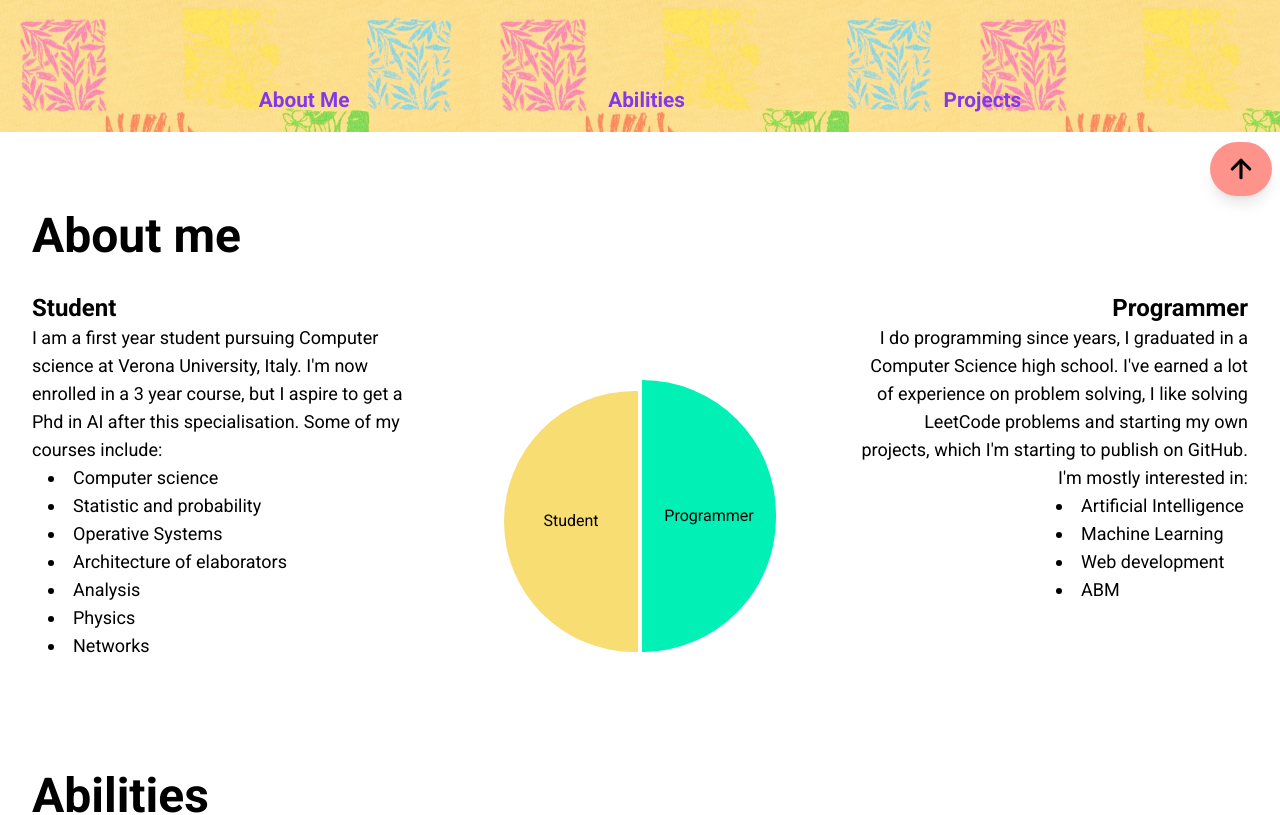
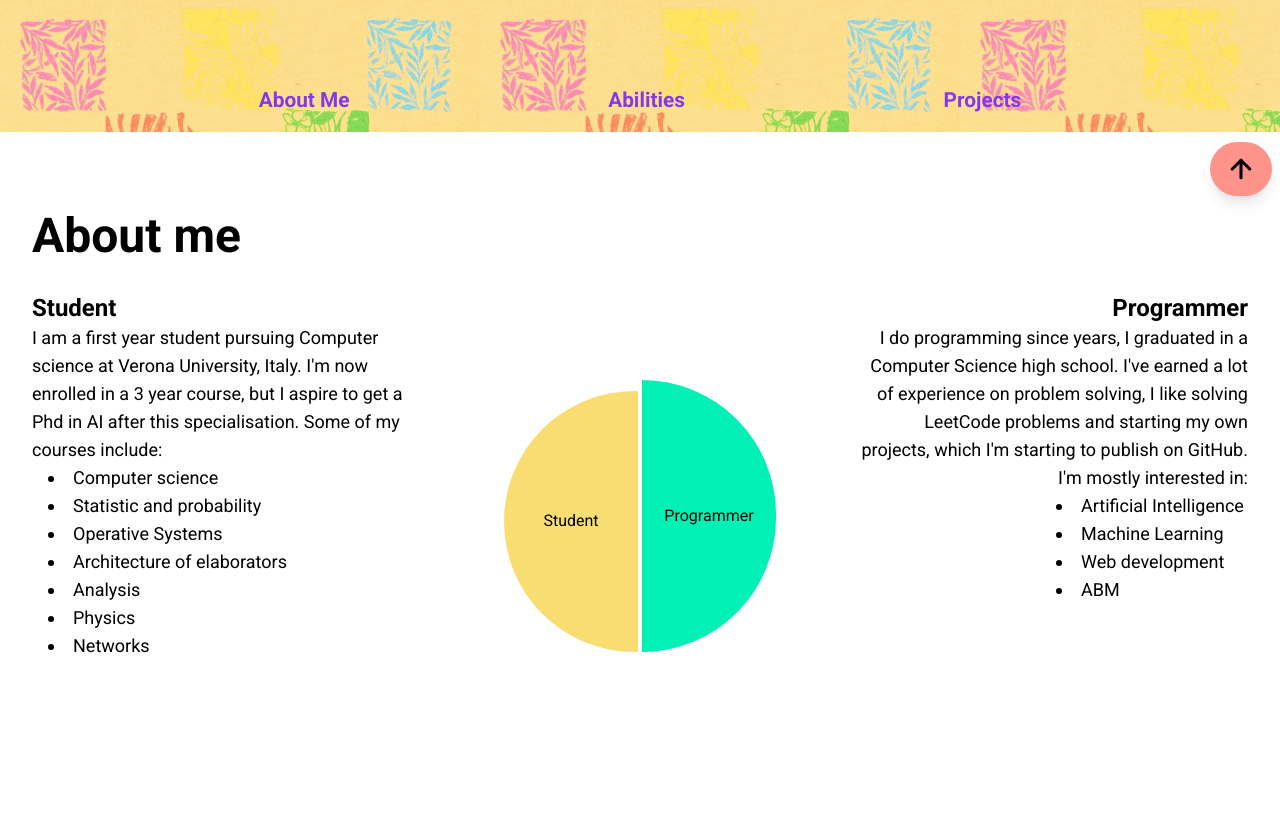
Before and after one commit to FoFFolo/foffolo.github.io, a React (Vite) app: page / in a window 1280 px wide. Shown: the part 668-1483 px from the top of the page. Built offline with nearby package versions, Linux system fonts and the light colour scheme; no server answers; a web font is replaced by a local one.

Commit message:
changed: section margin to padding

```diff
--- a/index.html
+++ b/index.html
@@ -4,7 +4,7 @@
 <head>
   <meta charset="UTF-8" />
   <link rel="icon" type="image/svg+xml" href="/vite.svg" />
-  <meta name="viewport" content="width=device-width, initial-scale=1.0" />
+  <meta name="viewport" content="width=device-width, initial-scale=1.0">
 
   <link rel="preconnect" href="https://fonts.googleapis.com">
   <link rel="preconnect" href="https://fonts.gstatic.com" crossorigin>
--- a/src/components/Section.tsx
+++ b/src/components/Section.tsx
@@ -5,7 +5,7 @@ type SectionProps = {
 
 export default function Section({ title, children }: SectionProps) {
     return (
-        <section className="mt-20 mb-28">
+        <section className="pt-20 pb-28">
             <h3 id={title.replace(' ', '')} className='text-4xl md:text-5xl font-bold mb-8'>{title}</h3>
             {children}
         </section>
--- a/src/pages/Home/Home.tsx
+++ b/src/pages/Home/Home.tsx
@@ -17,7 +17,7 @@ export default function Home() {
         <>
             <TitleScreen />
 
-            <div className="mx-3 sm:mx-5 md:mx-7 lg:mx-8">
+            <div className="px-3 sm:px-5 md:px-7 lg:px-8">
             {/* <div className="[margin-inline:_clamp(.8em,4vw,2em)]"> */}
                 <Section title="About me">
                     <AboutMe />
```
